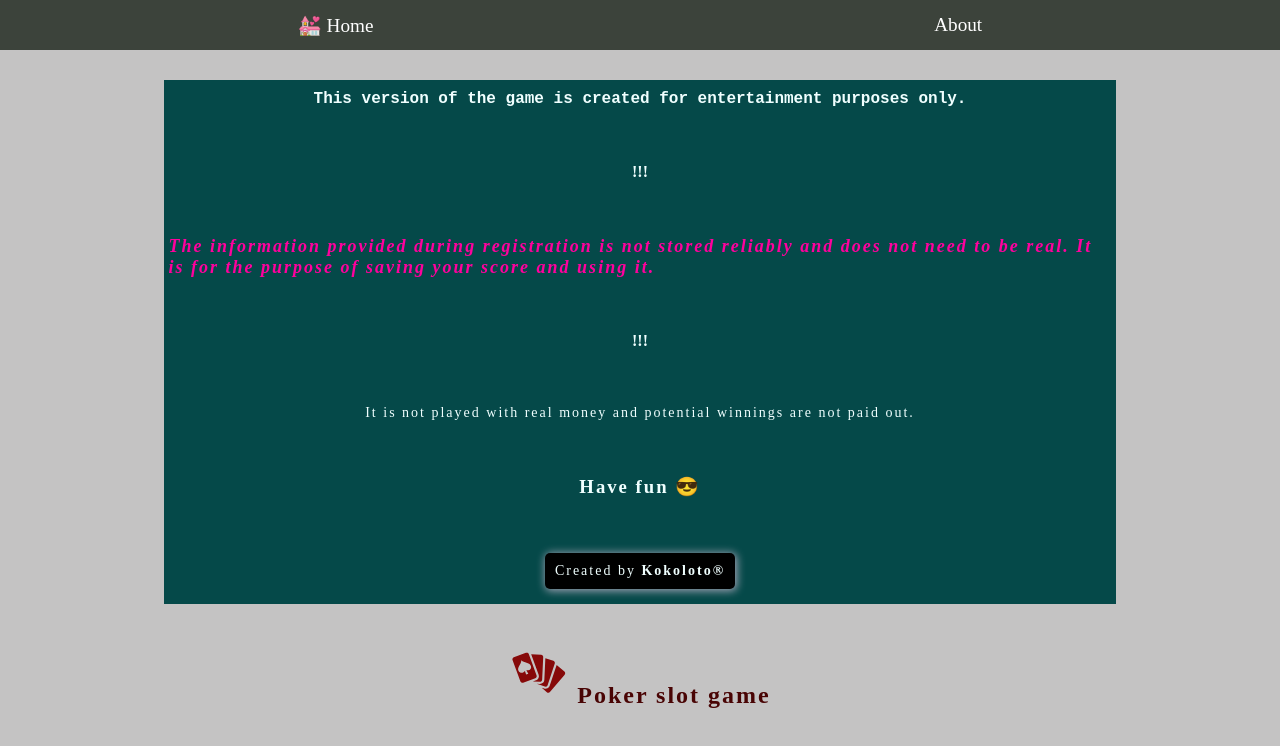
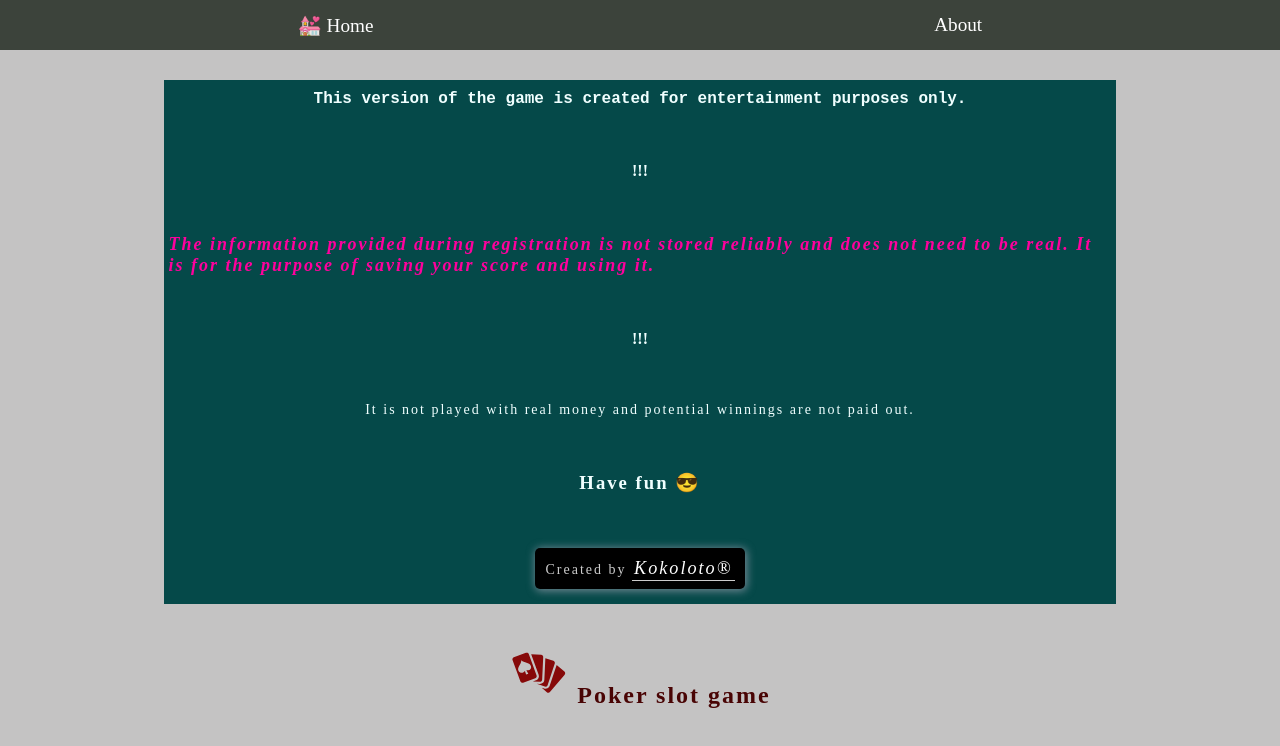
Before and after one commit to kokolotoo/semple-hold-em, a React (Vite) app: page /about in a window 1280 px wide. Shown: the top 746 px of the page. Built offline with nearby package versions, Linux system fonts and the light colour scheme; a web font is replaced by a local one.

Commit message:
final updates

```diff
--- a/src/Components/Home/About.jsx
+++ b/src/Components/Home/About.jsx
@@ -1,4 +1,4 @@
-import React from 'react'
+import { Link} from 'react-router';
 import './home.css'
 
 const About = () => {
@@ -17,7 +17,7 @@ const About = () => {
       </p>
       <h3>Have fun 😎</h3>
       <footer>
-        <p> Created by <b>Kokoloto&reg;</b></p>
+        <p> Created by <a href="https://github.com/kokolotoo/semple-hold-em" target='_blank'>Kokoloto&reg;</a></p>
       </footer>
     </main>
   )
--- a/src/Components/Home/home.css
+++ b/src/Components/Home/home.css
@@ -25,9 +25,18 @@ h3 {
     letter-spacing: 2px;
     background-color: black;
     border-radius: 5px;
-    box-shadow: 1px 1px 8px 1px rgb(162, 162, 180);
+    box-shadow: 1px 1px 8px 1px rgba(162, 162, 180, 0.692);
     padding: 10px;
     margin-bottom: 10px;
+    color: #ccc;
+    a{
+        color: #ffffff;
+        font-size: 1.3em;
+        text-decoration: none;
+        border-bottom: 1px solid #ccc;
+        font-style: italic;
+        padding: 2px;
+    }
 }
 
 .important-message {
```
